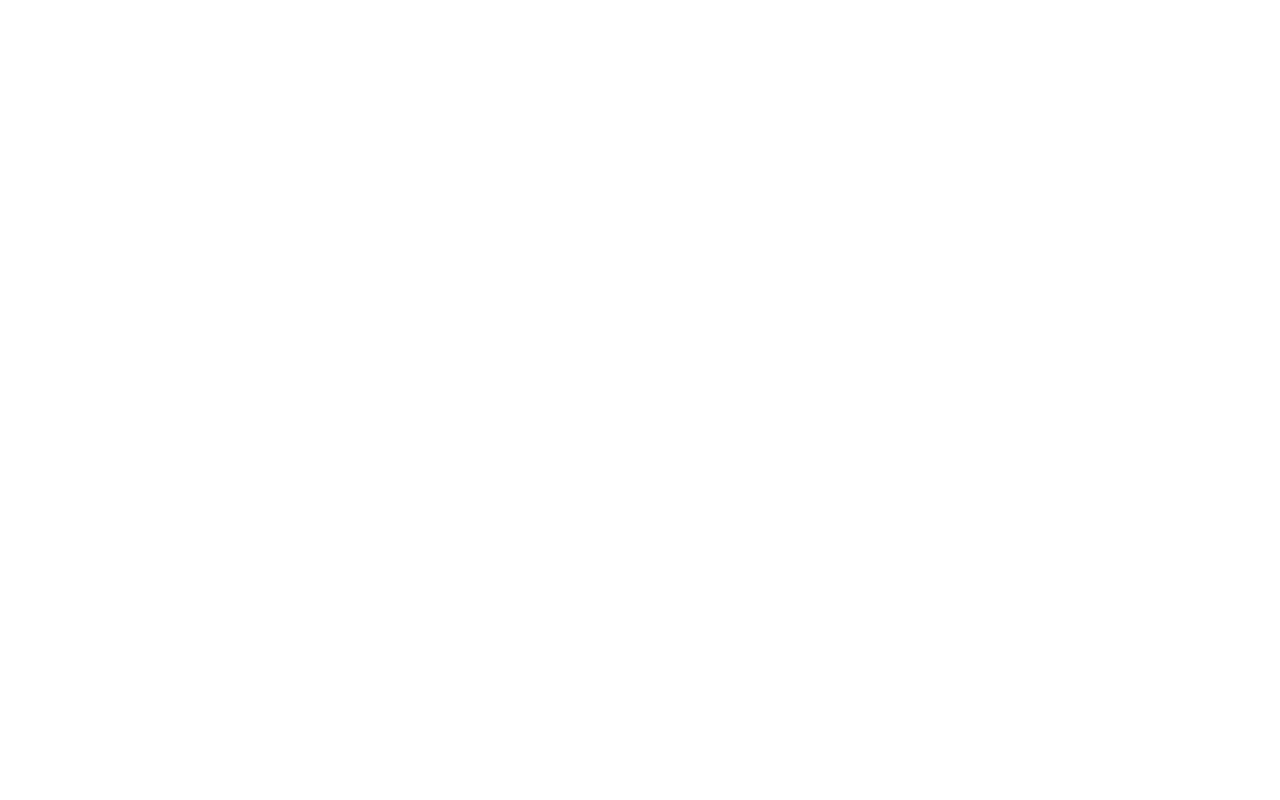
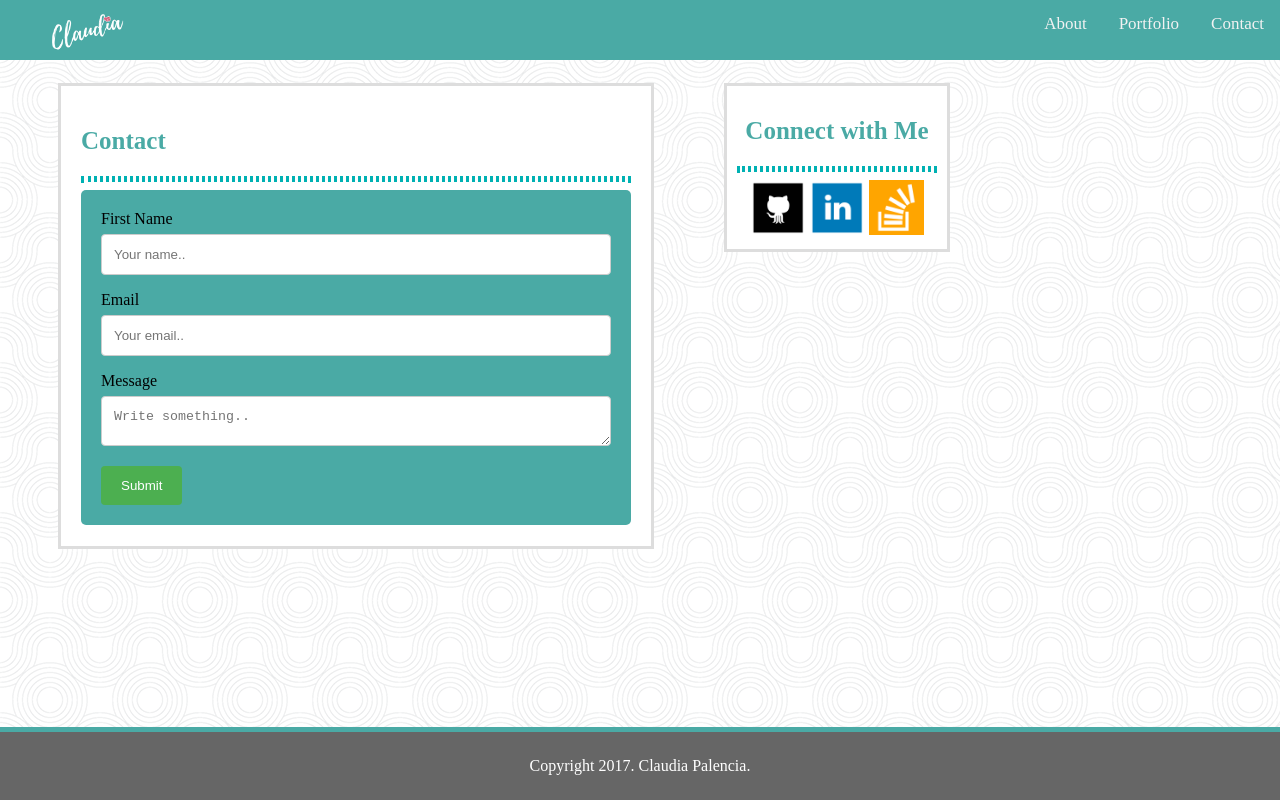
Before and after one commit to 7clau21/Basic-Portfolio, a plain HTML site: page contact.html in a window 1280 px wide. Drawn offline with Linux system fonts and the light colour scheme.

Commit message:
added contact page

```diff
--- a/assets/css/style.css
+++ b/assets/css/style.css
@@ -67,12 +67,12 @@
 
 
 .main-section {
-  background-color: #fff opacity: 0;
+  background-color: #fff;
   padding: 20px;
   float: left;
   margin: 50px;
   width: 550px;
-  height: 300px;
+  height: 420px;
   border-style: solid;
   border-color: #dddddd;
   margin-top: 75px;
@@ -121,6 +121,42 @@
 	border:  dotted #00b1b3;
 }
 
+/* Style inputs with type="text", select elements and textareas */
+input[type=text], select, textarea {
+    width: 100%; /* Full width */
+    padding: 12px; /* Some padding */
+    border: 1px solid #ccc; /* Gray border */
+    border-radius: 4px; /* Rounded borders */
+    box-sizing: border-box; /* Make sure that padding and width stays in place */
+    margin-top: 6px; /* Add a top margin */
+    margin-bottom: 16px; /* Bottom margin */
+    resize: vertical /* Allow the user to vertically resize the textarea (not horizontally) */
+}
+
+/* Style the submit button with a specific background color etc */
+input[type=submit] {
+    background-color: #4CAF50;
+    color: white;
+    padding: 12px 20px;
+    border: none;
+    border-radius: 4px;
+    cursor: pointer;
+}
+
+/* When moving the mouse over the submit button, add a darker green color */
+input[type=submit]:hover {
+    background-color: #45a049;
+}
+
+/* Add a background color and some padding around the form */
+.container {
+    border-radius: 5px;
+    background-color: #4aaaa5;
+    padding: 20px;
+}
+
+
+
 .footer {
   position: absolute;
   right: 0;
--- a/contact.html
+++ b/contact.html
@@ -0,0 +1,70 @@
+<!DOCTYPE html>
+<html lang="en-us">
+
+<head>
+	<meta charset="UTF-8">
+	<title>Portfolio</title>
+	<link rel="stylesheet" type="text/css" href="assets/css/style.css">
+</head>
+
+<body background="assets/images/round.png">
+
+	<header>
+
+  			<div class="topnav" id="myTopnav">
+  					<img id="navbarbrand" src="assets/images/claudia.png" alt="Claudia">
+  					<a href="#">Contact</a>
+ 					<a href="#">Portfolio</a>
+  					<a href="#">About</a>
+
+			</div>
+	</header>
+		<div>
+
+			<div class="main-section">
+
+				<h2>Contact</h2>
+
+				<hr class="hr-line">
+
+				<div class="container">
+  <form action="/action_page.php">
+
+    <label for="fname">First Name</label>
+    <input type="text" id="fname" name="firstname" placeholder="Your name..">
+
+    <label for="email">Email</label>
+    <input type="text" id="email" name="email" placeholder="Your email..">
+
+    </select>
+
+    <label for="subject">Message</label>
+    <textarea id="subject" name="subject" placeholder="Write something.." style="height:50px"></textarea>
+
+    <input type="submit" value="Submit">
+
+  </form>
+</div>
+			</div>
+
+
+			<div class="sidebar">
+				<h2>Connect with Me</h2>
+
+				<hr class="hr-line">
+
+				<img id="bio-image-1" src="assets/images/if_github_square_black_107109.png" alt="GitHub">
+
+				<img id="bio-image-2" src="assets/images/if_linkedin_square_color_107091.png" alt="LinkedIn">
+
+				<img id="bio-image-2" src="assets/images/if_stackoverflow_273179.png" alt="Stack OverFlow">
+			</div>
+		</div>
+
+
+		<div class="footer">
+		 Copyright 2017. Claudia Palencia.
+		</div>
+
+	</body>
+	</html>
```
